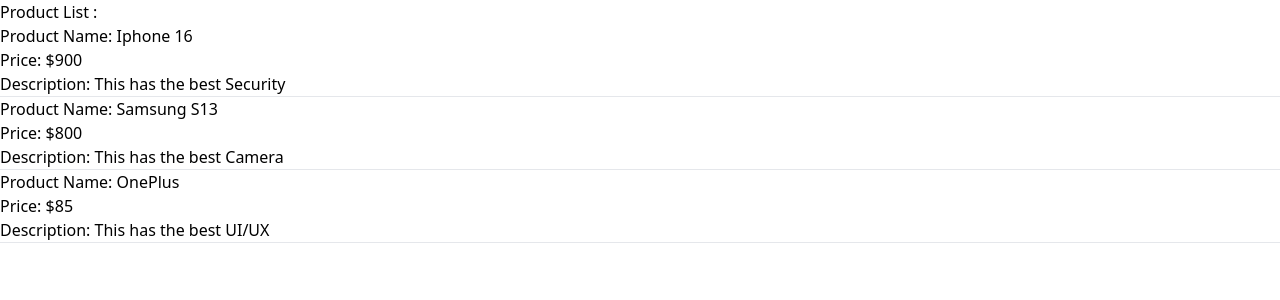
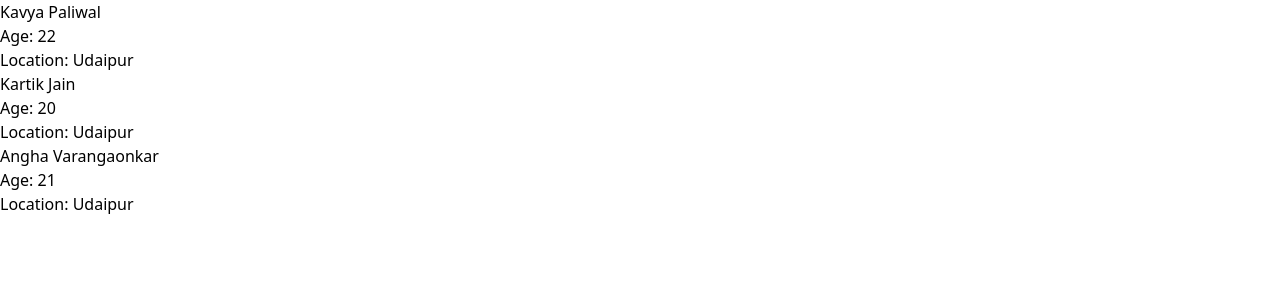
Before and after one commit to Kartikk-26/React-Dev-Practice-Task, a React (Vite) app: page / in a window 1280 px wide. Shown: the top 300 px of the page. Built offline with nearby package versions, Linux system fonts and the light colour scheme.

Commit message:
Day 2 Task of React

```diff
--- a/src/App.jsx
+++ b/src/App.jsx
@@ -1,44 +1,33 @@
-import React from 'react';
-import MyData from './Day2/MyData'
+import React from "react";
+import ProfileCard from "./Day3/ProfileCard";
 
 function App() {
-  const Array = [
+  const profiles = [
     {
-      productName : "Iphone 16",
-      price : "$900",
-      description : "This has the best Security"
+      name: 'Kavya Paliwal ', age: '22', location:'Udaipur'
     },
 
     {
-      productName : "Samsung S13",
-      price : "$800",
-      description : "This has the best Camera"
+      name:'Kartik Jain', age: '20', location:'Udaipur'
     },
 
     {
-      productName : "OnePlus",
-      price : "$85",
-      description : "This has the best UI/UX"
+      name: 'Angha Varangaonkar', age: '21', location:'Udaipur'
     }
   ]
 
-
-
-  return (
-    <div>
-      <h1>Product List :</h1>
+return (
+    <div className="flex flex-col items-center space-y-4 p-4">
       {
-        Array.map((value,index)=>(
-          <MyData
+        profiles.map((profile,index) =>(
+          <ProfileCard
           key = {index}
-          pname = {value.productName}
-          price = {value.price}
-          pdescription = {value.description}
+          name = {profile.name}
+          age = {profile.age}
+          location = {profile.location}
           />
-        ))
-      }
+        ))}
     </div>
-
   )
 }
 
--- /dev/null
+++ b/src/Day3/ProfileCard.jsx
@@ -0,0 +1,13 @@
+import React from 'react';
+
+const ProfileCard = ({ name, age, location }) => {
+  return (
+    <div className="bg-white shadow-lg rounded-lg p-6 max-w-xs mx-auto">
+      <h2 className="text-xl font-semibold mb-2">{name}</h2>
+      <p className="text-gray-700 mb-1">Age: {age}</p>
+      <p className="text-gray-700">Location: {location}</p>
+    </div>
+  );
+};
+
+export default ProfileCard;
```
Also changed, not shown: src/Day3/Greet.jsx (added, +11 -0 lines), src/Duplicateapp.jsx (+54 -0 lines).
